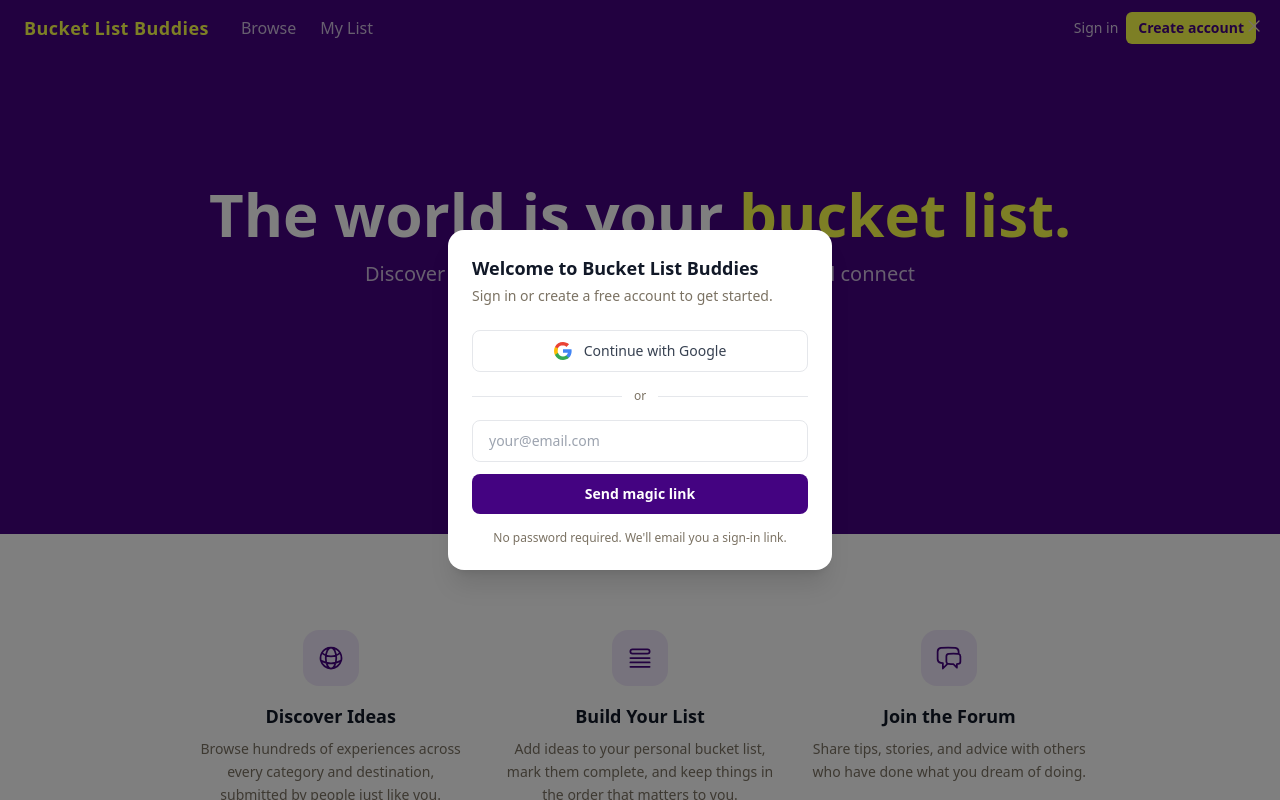
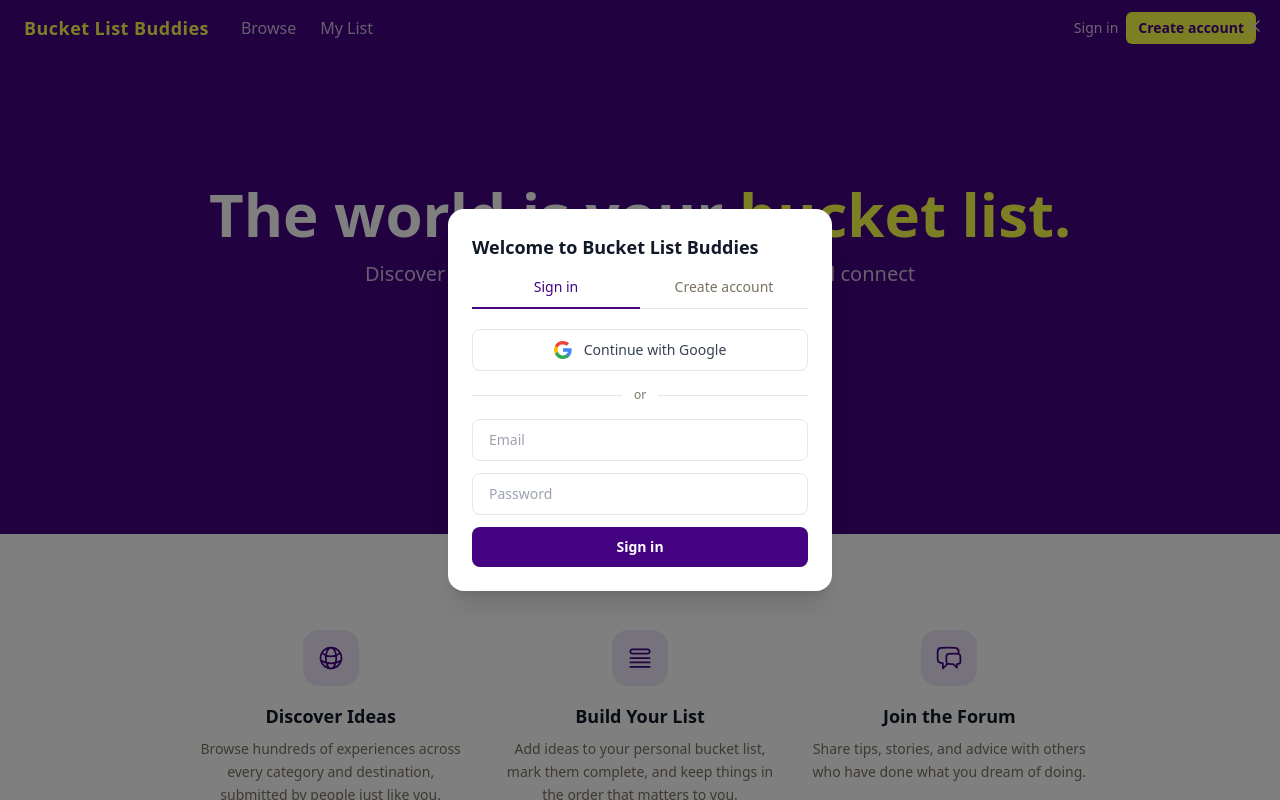
Before and after one commit to cloette/bucketlistbuddies, a React (Vite) app in the folder client/: page / in a window 1280 px wide. Both pictures are taken after a click on the button "Sign in". Shown: the top 800 px of the page. Built offline with nearby package versions, Linux system fonts and the light colour scheme; no server answers.

Commit message:
Remove magic link, use email and password

```diff
--- a/client/src/components/auth/AuthModal.jsx
+++ b/client/src/components/auth/AuthModal.jsx
@@ -3,27 +3,63 @@
 import { XMarkIcon, EnvelopeIcon } from '@heroicons/react/24/outline'
 import { supabase } from '../../lib/supabase'
 
+const INPUT = 'w-full border border-gray-200 rounded-lg px-4 py-2.5 text-sm focus:outline-none focus:ring-2 focus:ring-indigo-brand/40'
+
 export default function AuthModal({ isOpen, onClose }) {
-  const [email, setEmail] = useState('')
-  const [sent, setSent] = useState(false)
-  const [loading, setLoading] = useState(false)
-  const [error, setError] = useState('')
+  const [tab, setTab]                       = useState('signin')
+  const [email, setEmail]                   = useState('')
+  const [password, setPassword]             = useState('')
+  const [confirmPassword, setConfirmPassword] = useState('')
+  const [loading, setLoading]               = useState(false)
+  const [error, setError]                   = useState('')
+  const [signedUp, setSignedUp]             = useState(false)
 
-  async function handleMagicLink(e) {
+  function switchTab(t) {
+    setTab(t)
+    setError('')
+    setPassword('')
+    setConfirmPassword('')
+  }
+
+  async function handleSubmit(e) {
     e.preventDefault()
-    const trimmed = email.trim()
-    if (!trimmed) return
-    setLoading(true)
     setError('')
 
-    const { error } = await supabase.auth.signInWithOtp({
-      email: trimmed,
-      options: { emailRedirectTo: window.location.origin },
-    })
+    if (tab === 'signup') {
+      if (password.length < 8) {
+        return setError('Password must be at least 8 characters.')
+      }
+      if (password !== confirmPassword) {
+        return setError('Passwords do not match.')
+      }
+    }
 
-    setLoading(false)
-    if (error) setError(error.message)
-    else setSent(true)
+    setLoading(true)
+
+    if (tab === 'signin') {
+      const { error } = await supabase.auth.signInWithPassword({
+        email: email.trim(),
+        password,
+      })
+      setLoading(false)
+      if (error) setError(error.message)
+      else handleClose()
+    } else {
+      const { data, error } = await supabase.auth.signUp({
+        email: email.trim(),
+        password,
+      })
+      setLoading(false)
+      if (error) {
+        setError(error.message)
+      } else if (data.session) {
+        // Email confirmation disabled in Supabase — user is signed in immediately
+        handleClose()
+      } else {
+        // Email confirmation enabled — show the check-your-email screen
+        setSignedUp(true)
+      }
+    }
   }
 
   async function handleGoogle() {
@@ -35,19 +71,16 @@
 
   function handleClose() {
     setEmail('')
-    setSent(false)
+    setPassword('')
+    setConfirmPassword('')
     setError('')
+    setSignedUp(false)
+    setTab('signin')
     onClose()
   }
 
   return (
-    <Dialog
-      open={isOpen}
-      onClose={handleClose}
-      transition
-      className="relative z-50"
-    >
-      {/* Backdrop */}
+    <Dialog open={isOpen} onClose={handleClose} transition className="relative z-50">
       <div className="fixed inset-0 bg-black/50 transition duration-200 ease-out data-[closed]:opacity-0" />
 
       <div className="fixed inset-0 flex items-end sm:items-center justify-center p-0 sm:p-4">
@@ -55,7 +88,6 @@
           transition
           className="bg-white w-full sm:max-w-sm sm:rounded-2xl rounded-t-2xl shadow-xl p-6 pb-8 sm:pb-6 transition duration-200 ease-out data-[closed]:opacity-0 data-[closed]:translate-y-4 sm:data-[closed]:translate-y-0 sm:data-[closed]:scale-95"
         >
-          {/* Close button */}
           <button
             onClick={handleClose}
             className="absolute top-4 right-4 text-dim-grey hover:text-gray-900 transition-colors"
@@ -63,16 +95,49 @@
             <XMarkIcon className="w-5 h-5" />
           </button>
 
-          {!sent ? (
+          {signedUp ? (
+            <div className="text-center py-4">
+              <div className="w-14 h-14 bg-indigo-brand/10 rounded-full flex items-center justify-center mx-auto mb-4">
+                <EnvelopeIcon className="w-7 h-7 text-indigo-brand" />
+              </div>
+              <h3 className="text-lg font-bold text-gray-900 mb-2">Check your email</h3>
+              <p className="text-sm text-dim-grey mb-6">
+                We sent a confirmation link to <strong>{email}</strong>. Click it to activate your account.
+              </p>
+              <button
+                onClick={() => setSignedUp(false)}
+                className="text-sm text-indigo-brand hover:underline"
+              >
+                &larr; Back
+              </button>
+            </div>
+          ) : (
             <>
-              <DialogTitle className="text-lg font-bold text-gray-900 mb-1 pr-6">
+              <DialogTitle className="text-lg font-bold text-gray-900 mb-4 pr-6">
                 Welcome to Bucket List Buddies
               </DialogTitle>
-              <p className="text-sm text-dim-grey mb-6">
-                Sign in or create a free account to get started.
-              </p>
 
-              {/* Google */}
+              {/* Sign in / Create account tabs */}
+              <div className="flex border-b border-gray-200 mb-5">
+                {[
+                  { key: 'signin', label: 'Sign in' },
+                  { key: 'signup', label: 'Create account' },
+                ].map(({ key, label }) => (
+                  <button
+                    key={key}
+                    onClick={() => switchTab(key)}
+                    className={`flex-1 pb-2.5 text-sm font-medium transition-colors border-b-2 -mb-px ${
+                      tab === key
+                        ? 'border-indigo-brand text-indigo-brand'
+                        : 'border-transparent text-dim-grey hover:text-gray-700'
+                    }`}
+                  >
+                    {label}
+                  </button>
+                ))}
+              </div>
+
+              {/* Google OAuth */}
               <button
                 onClick={handleGoogle}
                 className="w-full flex items-center justify-center gap-3 border border-gray-200 rounded-lg px-4 py-2.5 text-sm font-medium text-gray-700 hover:bg-gray-50 transition-colors mb-4"
@@ -81,53 +146,57 @@
                 Continue with Google
               </button>
 
-              {/* Divider */}
               <div className="flex items-center gap-3 mb-4">
                 <div className="flex-1 h-px bg-gray-200" />
                 <span className="text-xs text-dim-grey">or</span>
                 <div className="flex-1 h-px bg-gray-200" />
               </div>
 
-              {/* Magic link */}
-              <form onSubmit={handleMagicLink} className="space-y-3">
+              <form onSubmit={handleSubmit} className="space-y-3">
                 <input
                   type="email"
                   value={email}
                   onChange={e => setEmail(e.target.value)}
-                  placeholder="your@email.com"
+                  placeholder="Email"
                   required
-                  className="w-full border border-gray-200 rounded-lg px-4 py-2.5 text-sm focus:outline-none focus:ring-2 focus:ring-indigo-brand/40"
+                  autoComplete="email"
+                  className={INPUT}
                 />
+                <input
+                  type="password"
+                  value={password}
+                  onChange={e => setPassword(e.target.value)}
+                  placeholder="Password"
+                  required
+                  autoComplete={tab === 'signin' ? 'current-password' : 'new-password'}
+                  className={INPUT}
+                />
+                {tab === 'signup' && (
+                  <input
+                    type="password"
+                    value={confirmPassword}
+                    onChange={e => setConfirmPassword(e.target.value)}
+                    placeholder="Confirm password"
+                    required
+                    autoComplete="new-password"
+                    className={INPUT}
+                  />
+                )}
+
                 {error && <p className="text-xs text-red-500">{error}</p>}
+
                 <button
                   type="submit"
                   disabled={loading}
                   className="w-full bg-indigo-brand text-white font-semibold py-2.5 rounded-lg text-sm hover:opacity-90 transition-opacity disabled:opacity-60"
                 >
-                  {loading ? 'Sending…' : 'Send magic link'}
+                  {loading
+                    ? (tab === 'signin' ? 'Signing in…' : 'Creating account…')
+                    : (tab === 'signin' ? 'Sign in' : 'Create account')
+                  }
                 </button>
               </form>
-
-              <p className="text-xs text-dim-grey text-center mt-4">
-                No password required. We'll email you a sign-in link.
-              </p>
             </>
-          ) : (
-            <div className="text-center py-4">
-              <div className="w-14 h-14 bg-indigo-brand/10 rounded-full flex items-center justify-center mx-auto mb-4">
-                <EnvelopeIcon className="w-7 h-7 text-indigo-brand" />
-              </div>
-              <h3 className="text-lg font-bold text-gray-900 mb-2">Check your email</h3>
-              <p className="text-sm text-dim-grey mb-6">
-                We sent a sign-in link to <strong>{email}</strong>.
-              </p>
-              <button
-                onClick={() => setSent(false)}
-                className="text-sm text-indigo-brand hover:underline"
-              >
-                &larr; Use a different email
-              </button>
-            </div>
           )}
         </DialogPanel>
       </div>
```
